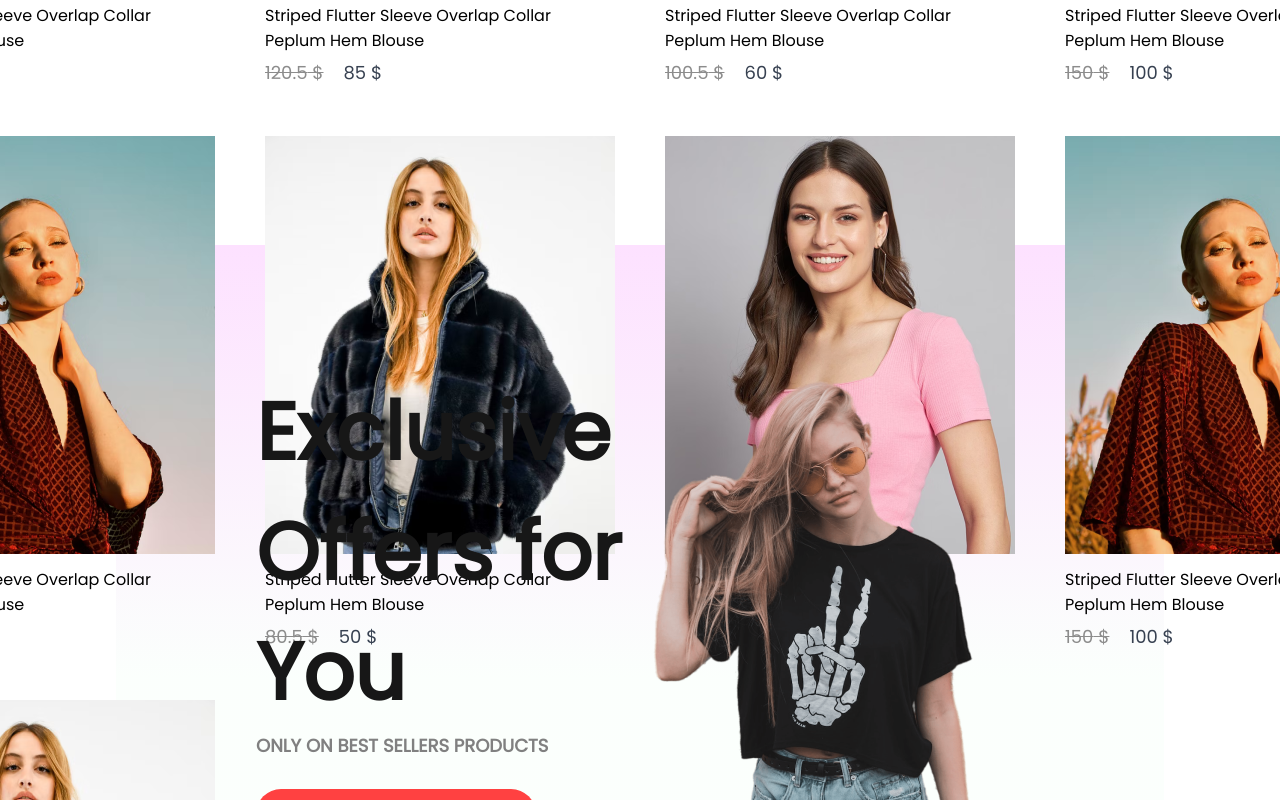
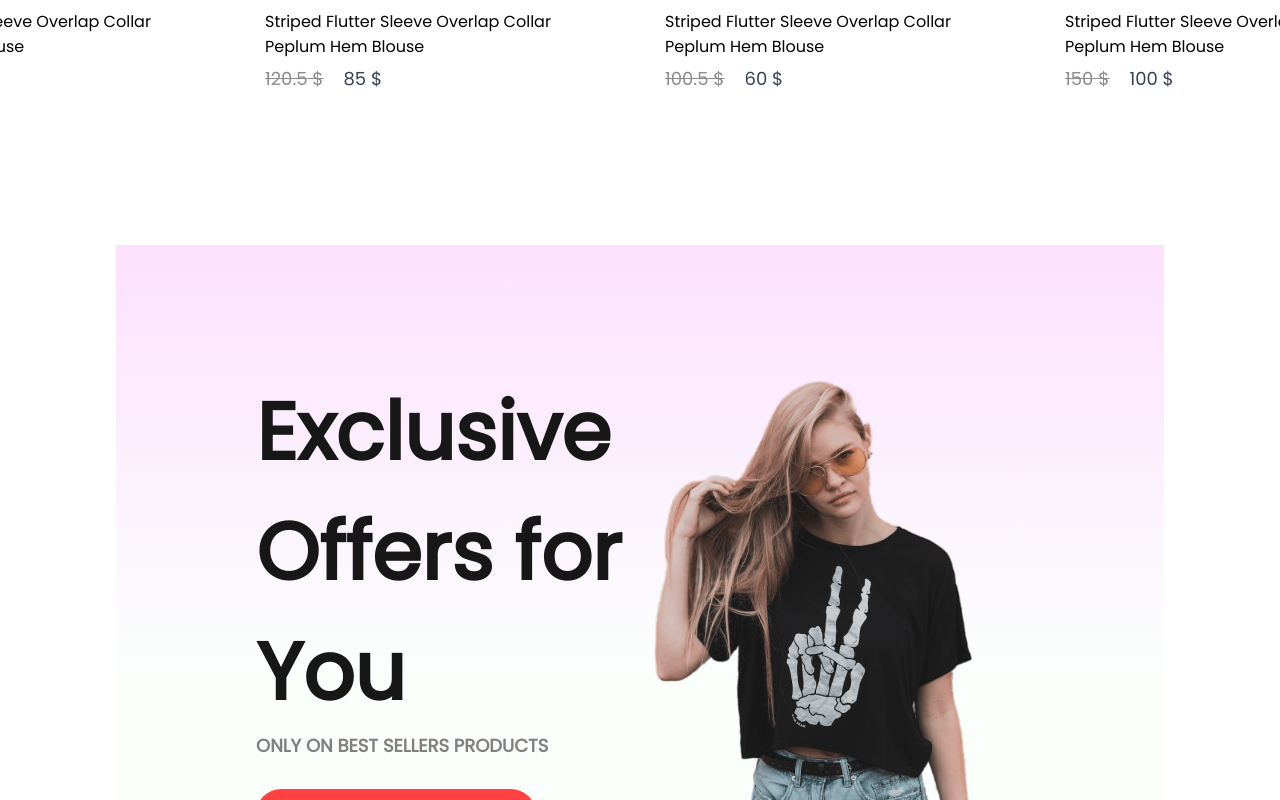
Before and after one commit to m-fadi/E-commerce, a React (Create React App) app: page / in a window 1280 px wide. Shown: the part 1480-2280 px from the top of the page. Built offline with nearby package versions, Linux system fonts and the light colour scheme.

Commit message:
removing data

```diff
--- a/src/components/assest/images/data.js
+++ b/src/components/assest/images/data.js
@@ -32,41 +32,7 @@ let data_product = [
         new_price: 100.0,
         old_price: 150.0,
     },
-    {
-        id: 5,
-        name: "Striped Flutter Sleeve Overlap Collar Peplum Hem Blouse",
-        image: p4_img,
-        new_price: 100.0,
-        old_price: 150.0,
-    },
-    {
-        id: 6,
-        name: "Striped Flutter Sleeve Overlap Collar Peplum Hem Blouse",
-        image: p1_img,
-        new_price: 50.0,
-        old_price: 80.5,
-    },
-    {
-        id: 7,
-        name: "Striped Flutter Sleeve Overlap Collar Peplum Hem Blouse",
-        image: p2_img,
-        new_price: 85.0,
-        old_price: 120.5,
-    },
-    {
-        id: 5,
-        name: "Striped Flutter Sleeve Overlap Collar Peplum Hem Blouse",
-        image: p4_img,
-        new_price: 100.0,
-        old_price: 150.0,
-    },
-    {
-        id: 6,
-        name: "Striped Flutter Sleeve Overlap Collar Peplum Hem Blouse",
-        image: p1_img,
-        new_price: 50.0,
-        old_price: 80.5,
-    },
+
 ];
 
 export default data_product;
```
